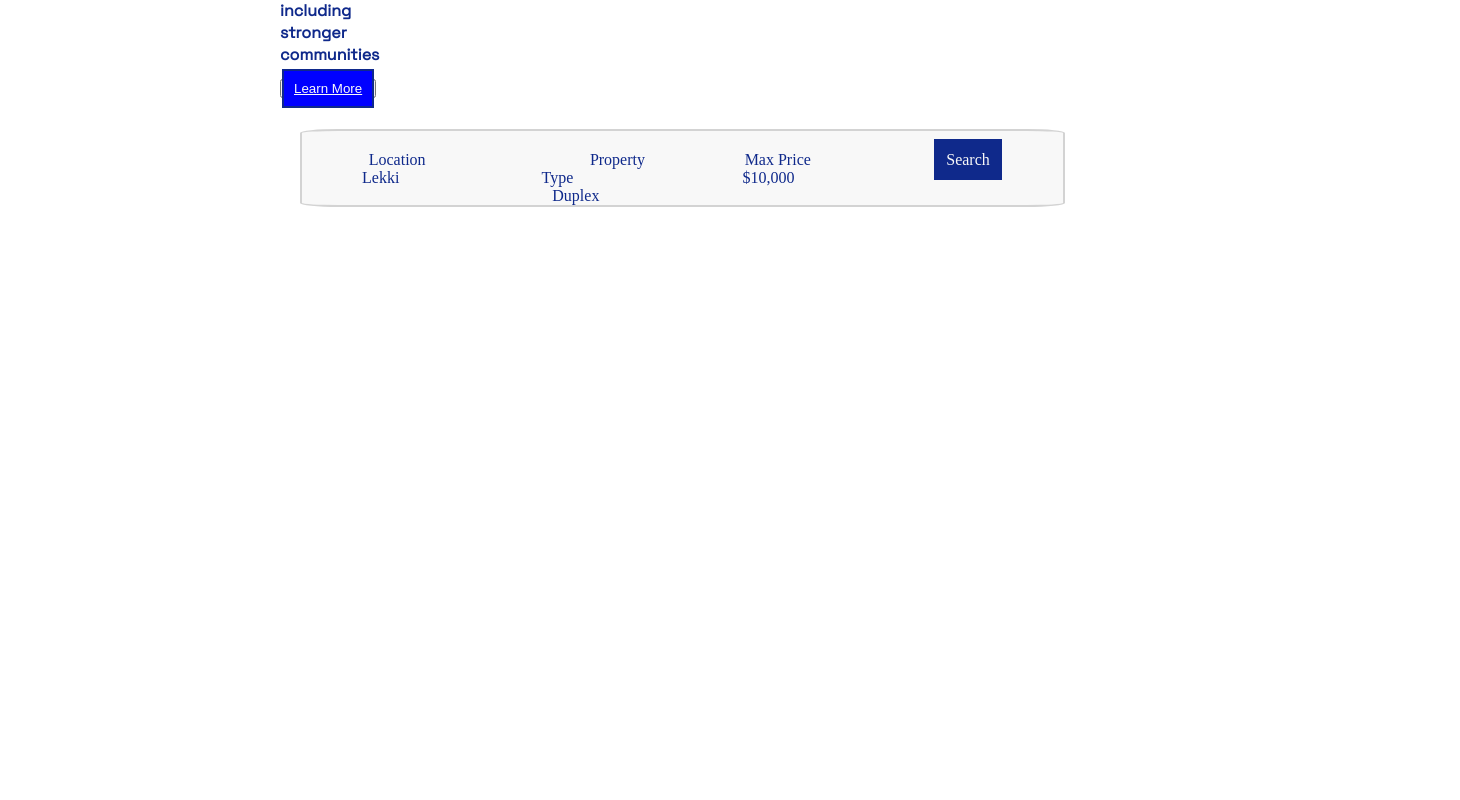
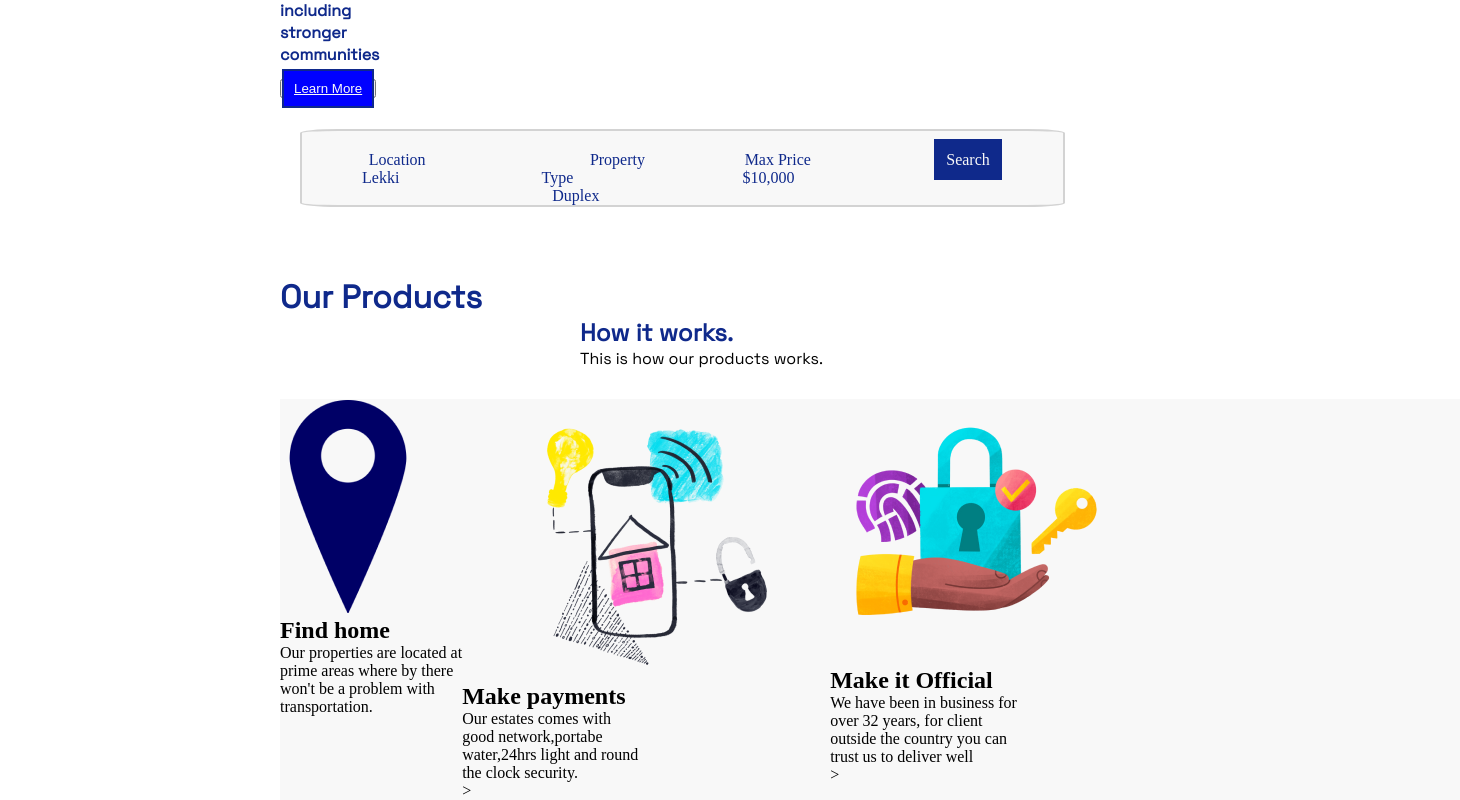
Before and after one commit to Barbra-Mududa/real-estate, a plain HTML site: page index.html in a window 1280 px wide. Shown: the part 459-1259 px from the top of the page, 1460 px wide, since content can reach past the window. Before the commit the page ends 800 px from the top, so only its background shows below. Drawn offline with Linux system fonts and the light colour scheme.

Commit message:
inserting Our products images

```diff
--- a/index.css
+++ b/index.css
@@ -127,3 +127,32 @@
     color: #f8f8f8;
 }
 /* Dropdown card ends */
+
+/* our products  starts*/
+.our-products {
+    margin-top: 70px;
+    margin-left: 180px;
+    width: 100%;
+    padding-left: 100px;
+}
+.products {
+    color: #0F298B;
+    font-family: 'Space Grotesk', sans-serif;
+    margin-bottom: 10px;
+    padding-bottom: 10px;
+}
+.explain {
+    margin-left: 300px;
+    color: #0F298B;
+    font-family: 'Space Grotesk', sans-serif;
+    margin-bottom: 20px;
+    padding-bottom: 10px;
+
+}
+.explain p{
+    color: black;
+}
+.card-display {
+    display: flex;
+    background-color: #f8f8f8;
+}
--- a/index.html
+++ b/index.html
@@ -70,5 +70,42 @@
 
         </div>
     </nav>
+    <!-- card section end -->
+
+    <!-- our products start -->
+    <div class="our-products">
+        <di class="products">
+            <h1>Our Products</h1>
+        </di>
+        <div class="explain">
+            <h2>How it works.</h2>
+            <p>This is how our products works.</p>
+        </div>
+        <div class="card-display">
+            <div class="card1">
+                <div class="image1">
+                   <img src="Images/address mark.png">
+                   <h2>Find home</h2>
+                   <p>Our properties are located at<br>prime areas where by there<br>won't be a problem with<br>transportation.</p>
+                </div>
+            </div>
+            <div class="card2">
+                <div class="image2">
+                   <img src="Images/Smart house.png">
+                   <h2>Make payments</h2>
+                   <p>Our estates comes with<br>good network,portabe<br>water,24hrs light and round<br>the clock security.</p>>
+
+                </div>
+            </div>
+            <div class="card3">
+                <div class="image1">
+                   <img src="Images/Secure data protection with fingerprint and lock.png">
+                   <h2>Make it Official</h2>
+                   <p>We have been in business for<br>over 32 years, for client<br>outside the country you can<br>trust us to deliver well</p>>
+            </div>
+
+        </div>
+        </div>
+    </div>
     </body>
 </html>
```
